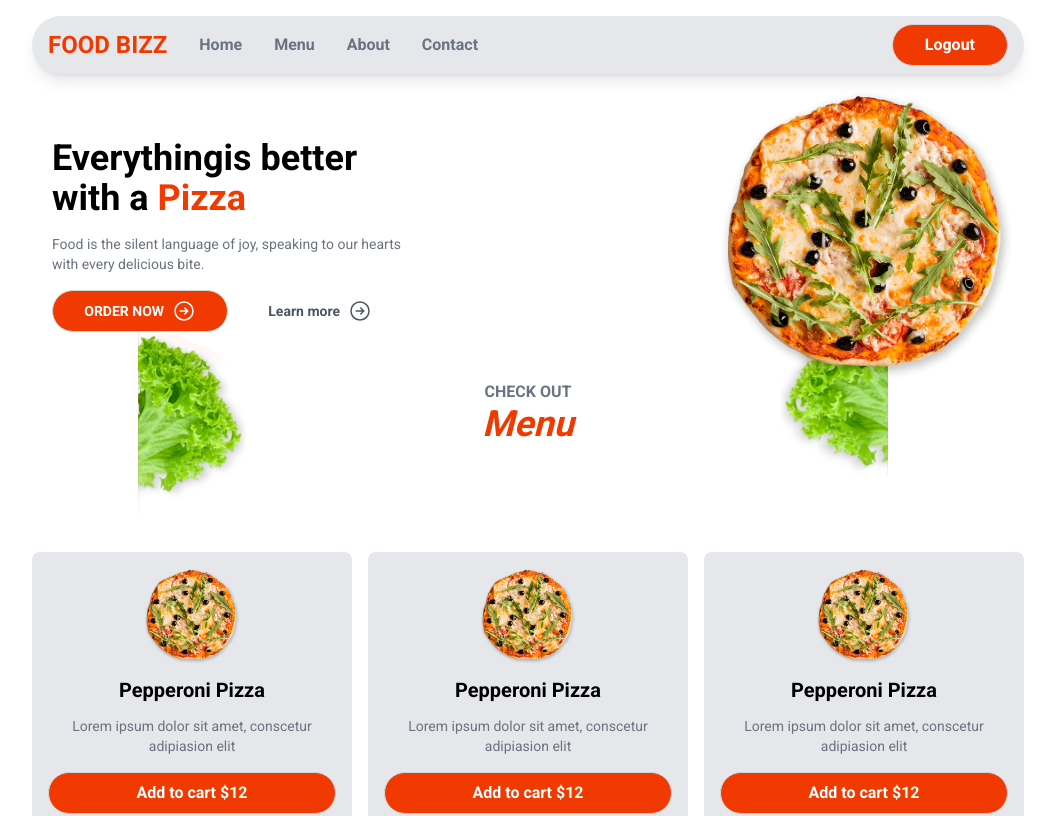
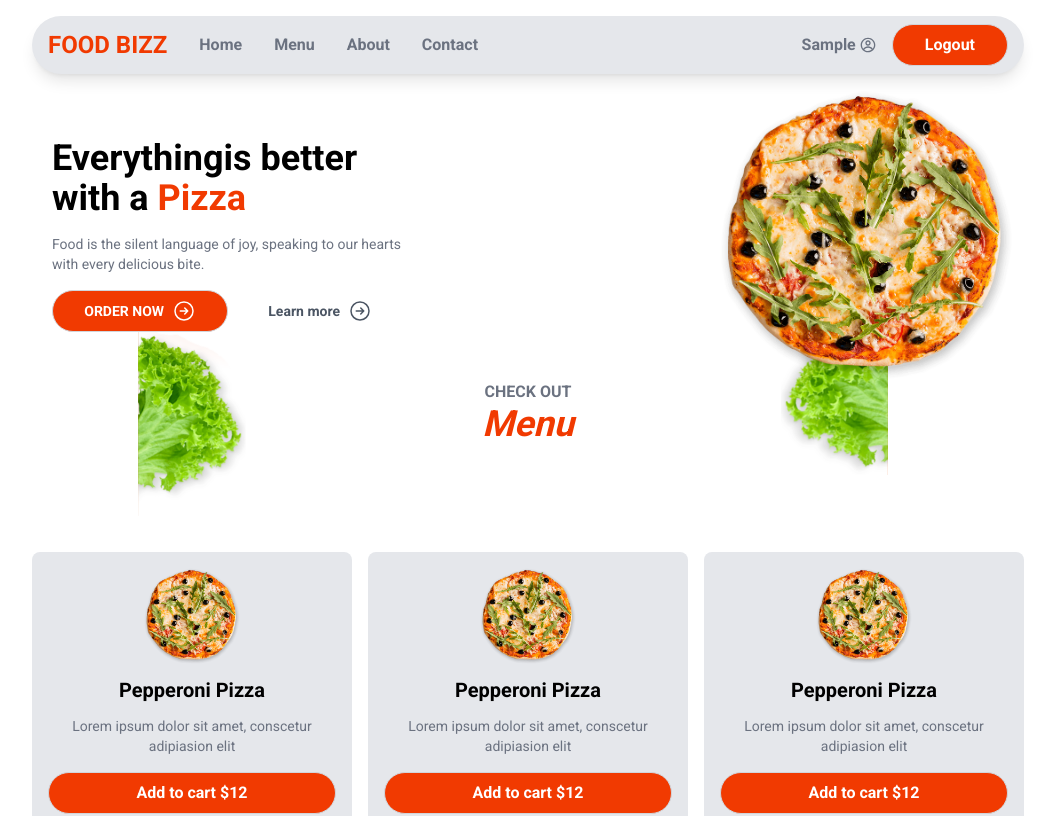
Before and after one commit to Tahir187/food-order-app, a Next.js app: page / in a window 1280 px wide. Shown: the top 816 px of the page, without its empty margins (112-1167 px from the left). Built offline with nearby package versions, Linux system fonts and the light colour scheme; no server answers; sample sign-in values are in the browser's storage.

Commit message:
profile page.
started profile page of user.

```diff
--- a/next.config.js
+++ b/next.config.js
@@ -1,4 +1,13 @@
 /** @type {import('next').NextConfig} */
-const nextConfig = {}
+const nextConfig = {
+    images:{
+        remotePatterns:[
+            {
+                protocol: 'https',
+                hostname: '*.googleusercontent.com',
+            }
+        ]
+    }
+}
 
 module.exports = nextConfig
--- a/package.json
+++ b/package.json
@@ -16,7 +16,8 @@
     "next": "14.0.4",
     "next-auth": "^4.24.5",
     "react": "^18",
-    "react-dom": "^18"
+    "react-dom": "^18",
+    "react-icons": "^5.0.1"
   },
   "devDependencies": {
     "@types/node": "20.10.6",
--- /dev/null
+++ b/src/app/profile/page.js
@@ -0,0 +1,32 @@
+"use client";
+import { useSession } from "next-auth/react";
+import Image from "next/image";
+import { redirect } from "next/navigation";
+
+export default function ProfilePage() {
+  const session = useSession();
+  const { status } = session;
+  if (status === "loading") {
+    return "lodaing...";
+  }
+  if (status === "unauthenticated") {
+    return redirect("/login");
+  }
+  const userImage = session.data.user.image;
+  return (
+    <section className="mt-8 ">
+      <h1 className="text-center text-primary text-4xl mb-4">Profile</h1>
+      <form className="max-w-md mx-auto">
+        <div className="flex gap-2 items-center">
+            <div className="bg-gray-300 p-2 rounded-lg">
+            <Image className="rounded-lg" src={userImage} width={80} height={80} alt="avatar" />
+            </div>
+            <div className="grow">
+                <input type="text" placeholder="First and last name"/>
+                <button type="submit">Save</button>
+            </div>
+        </div>
+      </form>
+    </section>
+  );
+}
--- a/src/components/layout/Header.js
+++ b/src/components/layout/Header.js
@@ -2,10 +2,16 @@
 import Link from "next/link";
 import React from "react";
 import { signOut, useSession } from "next-auth/react";
+import { CgProfile } from "react-icons/cg";
 
 const Header = () => {
   const session = useSession();
   const status = session.status;
+  const userData = session.data?.user;
+  let userName = userData?.name || userData?.email;
+  if(userName && userName.includes(' ')){
+    userName = userName.split(' ')[0];
+  }
 
   return (
     <>
@@ -25,6 +31,11 @@ font-semibold text-2xl"
         </nav>
         <nav className="flex items-center gap-4 text-gray-500 font-semibold">
           {status === "authenticated" && (
+            <>
+              <Link href={"/profile"} className="flex items-center gap-1 font-semibold">
+                {userName}
+                <CgProfile className="font-bold " />
+              </Link>
               <button
                 onClick={() => signOut()}
                 className="bg-primary rounded-full
@@ -32,6 +43,7 @@ font-semibold text-2xl"
               >
                 Logout
               </button>
+            </>
           )}
           {status === "unauthenticated" && (
             <>
```
Also changed, not shown: 1 other file (tests, documents, lock files or other folders). Lines whose indentation alone changed are shown as unchanged.
